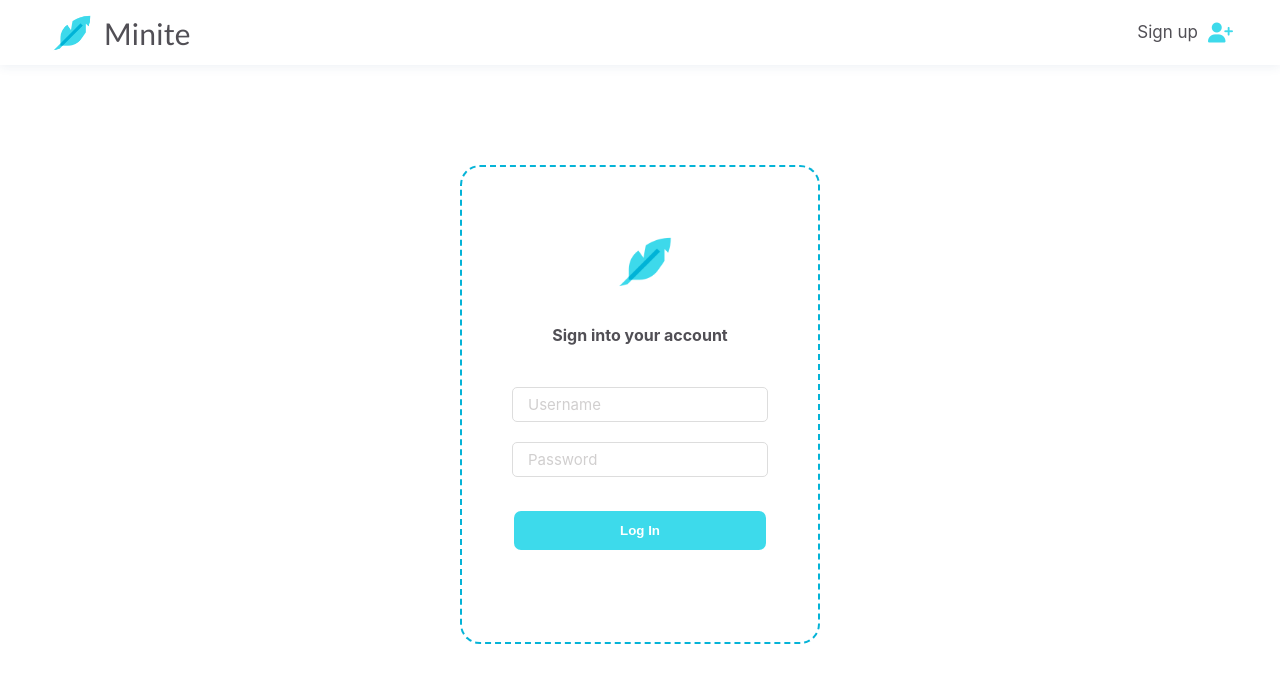
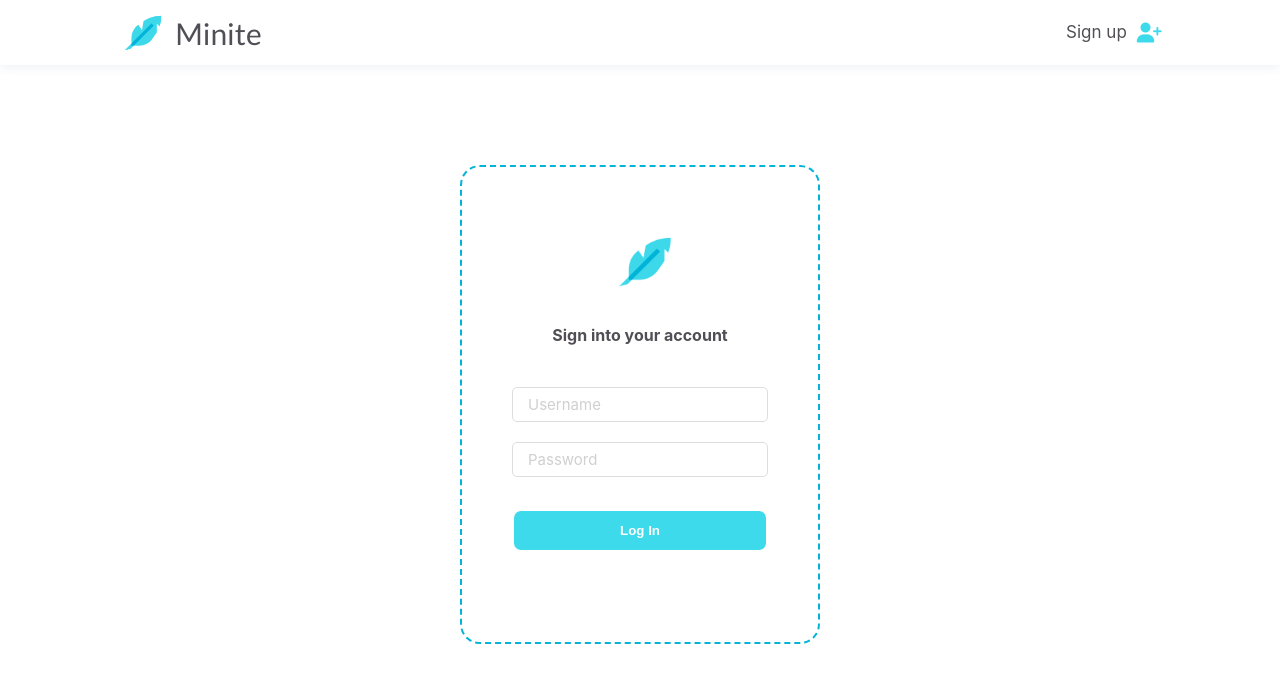
Before and after one commit to vicky-hill/frank, a React (Create React App) app in the folder client/: page /login in a window 1280 px wide. Shown: the top 682 px of the page. Built offline with nearby package versions, Linux system fonts and the light colour scheme; no server answers.

Commit message:
MIN-110 adjust navbar width

```diff
--- a/client/src/sass/elements/_navbar.scss
+++ b/client/src/sass/elements/_navbar.scss
@@ -44,7 +44,14 @@
     display: flex;
     align-items: center;
     justify-content: space-between;
-    width: 100%;
+
+    &--login {
+        width: 100%;
+    }
+
+    &--logout {
+        width: 88%;
+    }
 
     &__link {
         color: $grey-black;
@@ -96,6 +103,7 @@
 
             &--logout {
                 justify-content: space-between;
+                width: 100%;
             }
         }
     }
```
